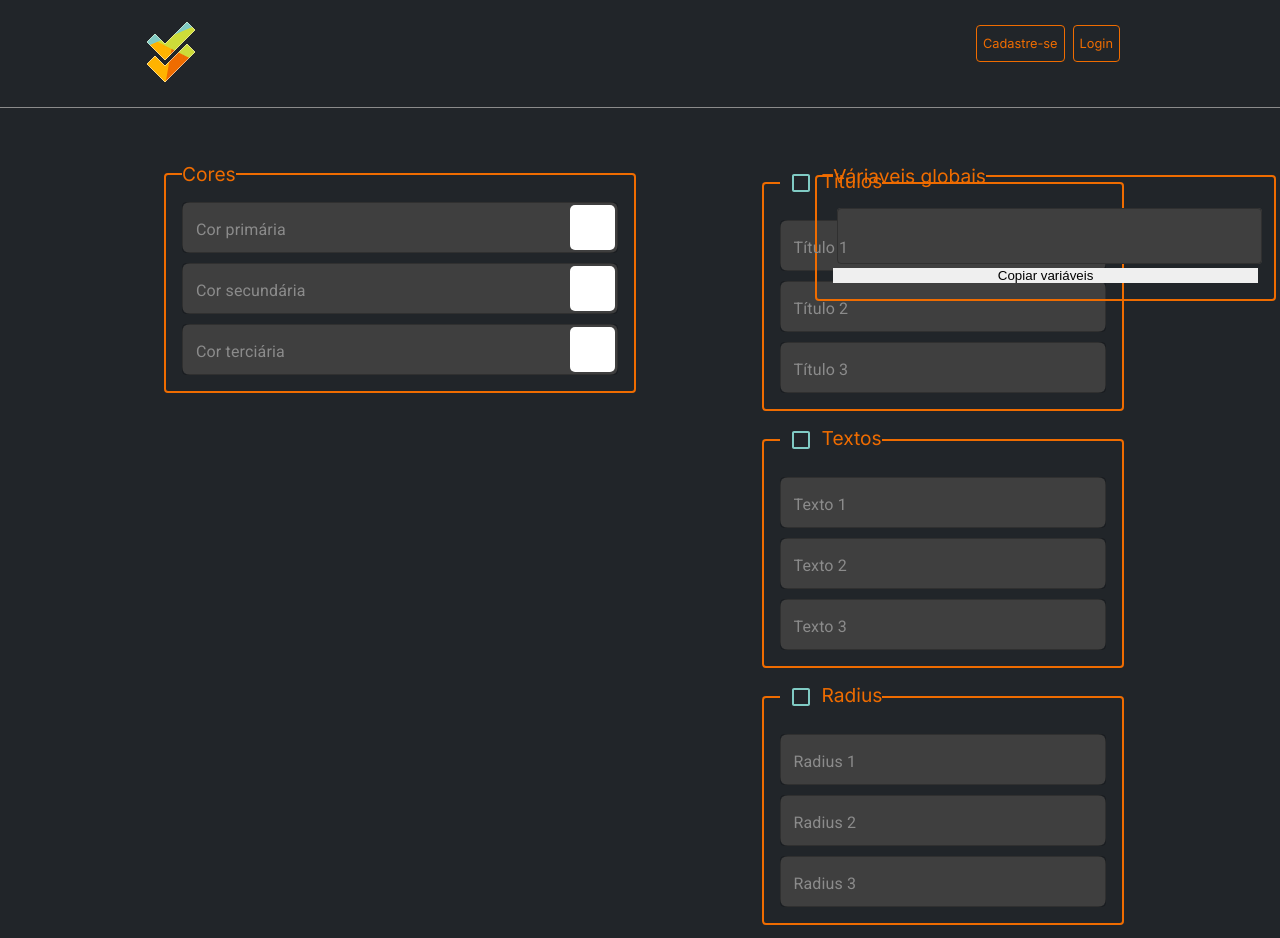
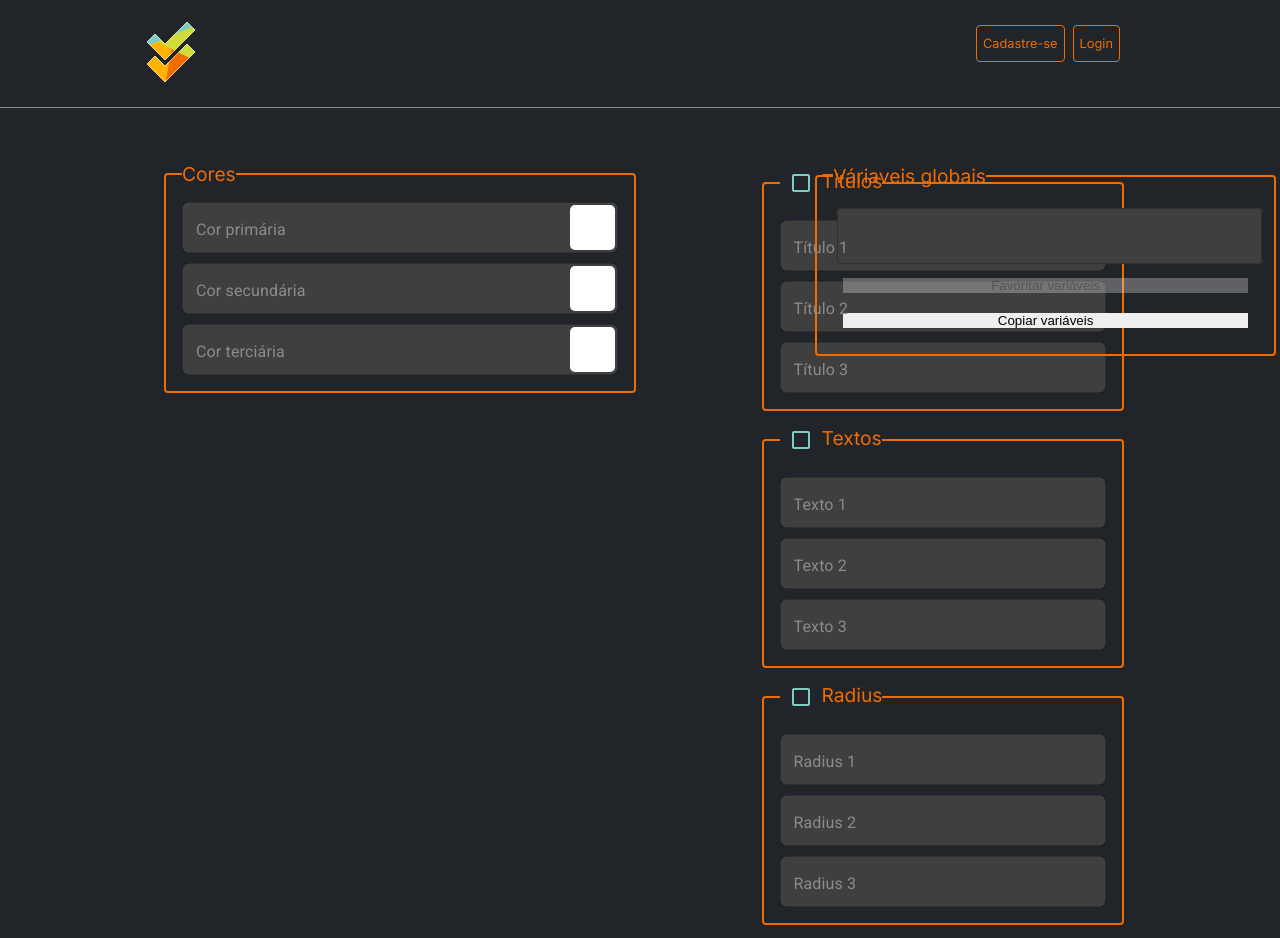
Before and after one commit to kenzieColors/nicole_equipe2_varify, a React (Vite) app: page / in a window 1280 px wide. Built offline with nearby package versions, Linux system fonts and the light colour scheme.

Commit message:
feat: componente button, requisição de salvar favoritos

```diff
--- /dev/null
+++ b/src/components/Button/index.tsx
@@ -0,0 +1,17 @@
+import { StyledButton } from "./style";
+
+interface IButton {
+  children?: React.ReactNode;
+  type: "button" | "submit" | "reset";
+  onClickFunction: () => void;
+  disabled?: boolean;
+}
+const Button = ({ children, type, onClickFunction, disabled }: IButton) => {
+  return (
+    <StyledButton type={type} onClick={onClickFunction} disabled={disabled}>
+      {children}
+    </StyledButton>
+  );
+};
+
+export default Button;
--- /dev/null
+++ b/src/components/Button/style.ts
@@ -0,0 +1,5 @@
+import styled from "styled-components";
+
+export const StyledButton = styled.button`
+  margin: 10px;
+`;
--- a/src/components/UserSavedVars/UserSavedVarsCard/index.tsx
+++ b/src/components/UserSavedVars/UserSavedVarsCard/index.tsx
@@ -1,4 +1,4 @@
-import { IUserSavedVars, IVariables } from "../../../providers/@types";
+import { IUserSavedVars } from "../../../providers/@types";
 
 const UserSavedVarsCard = ({ favorite }: IUserSavedVars) => {
   return (
--- a/src/pages/LandingPage/index.tsx
+++ b/src/pages/LandingPage/index.tsx
@@ -4,15 +4,19 @@ import { StyledMain } from "./style";
 import VarForm from "../../components/Forms/VarForm";
 import Input from "../../components/Forms/Input";
 import InputColorPick from "../../components/Forms/InputColorPick";
+import Button from "../../components/Button";
 import { VarContext } from "../../providers/VarContext";
 import { useCopyToClipboard } from "usehooks-ts";
 import TextField from "@mui/material/TextField";
 import { LogoLink, TopLink } from "../../components/Header/style";
 import varify from "../../assets/varify.png";
+import { UserContext } from "../../providers/UserContext";
 
 const LandingPage = () => {
   const { variables, setVarColors, setVarSizes, globalVarGenerator } =
     useContext(VarContext);
+
+  const { userID, saveUserVars } = useContext(UserContext);
 
   const [value, copy] = useCopyToClipboard();
 
@@ -98,7 +102,6 @@ const LandingPage = () => {
             <Input label="Radius 2" id="radiusSize-2" type="number"></Input>
             <Input label="Radius 3" id="radiusSize-3" type="number"></Input>
           </VarForm>
-          {/* </div> */}
         </div>
 
         <fieldset className="titleBoxField">
@@ -109,9 +112,24 @@ const LandingPage = () => {
             value={globalVarGenerator(variables)}
             InputProps={{ readOnly: true }}
           ></TextField>
-          <button onClick={() => copy(globalVarGenerator(variables))}>
+
+          <Button
+            type="button"
+            onClickFunction={() => {
+              saveUserVars(variables);
+            }}
+            disabled={userID ? false : true}
+          >
+            Favoritar variáveis
+          </Button>
+          <Button
+            type="button"
+            onClickFunction={() => {
+              copy(globalVarGenerator(variables));
+            }}
+          >
             Copiar variáveis
-          </button>
+          </Button>
         </fieldset>
       </StyledMain>
     </>
--- a/src/providers/@types.ts
+++ b/src/providers/@types.ts
@@ -30,6 +30,7 @@ export interface IUserContext {
   userVars: IUserSavedVars[];
   setUserVars: React.Dispatch<React.SetStateAction<IUserSavedVars[]>>;
   requestUserSavedVars: (userId: string) => Promise<void>;
+  saveUserVars: (variables: IVariables) => Promise<void>;
 }
 
 export interface IVarContext {
--- a/src/providers/UserContext/index.tsx
+++ b/src/providers/UserContext/index.tsx
@@ -8,6 +8,7 @@ import {
   IRegisterFormValues,
   ILoginFormValues,
   IUserSavedVars,
+  IVariables,
 } from "../@types";
 
 export const UserContext = createContext({} as IUserContext);
@@ -66,6 +67,22 @@ export const UserProvider = ({ children }: IDefaultProviderProps) => {
     }
   };
 
+  const saveUserVars = async (variables: IVariables) => {
+    try {
+      const response = await api.post(
+        `/favorites`,
+        { userId: userID, favorites: variables },
+        {
+          headers: {
+            Authorization: `Bearer ${userToken}`,
+          },
+        }
+      );
+      console.log(response);
+    } catch (error) {
+      console.log(error);
+    }
+  };
   return (
     <UserContext.Provider
       value={{
@@ -79,6 +96,7 @@ export const UserProvider = ({ children }: IDefaultProviderProps) => {
         userVars,
         setUserVars,
         requestUserSavedVars,
+        saveUserVars,
       }}
     >
       {children}
```
